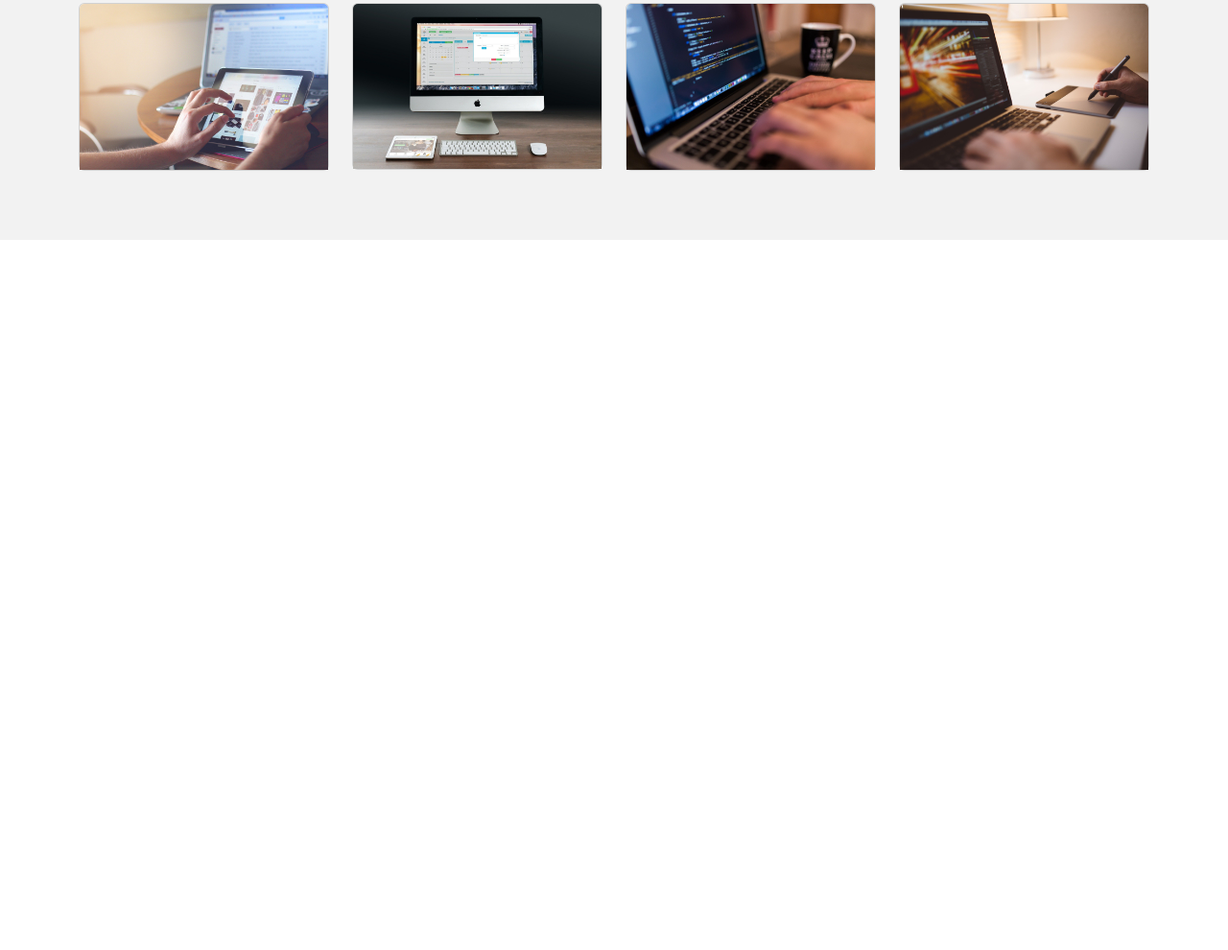
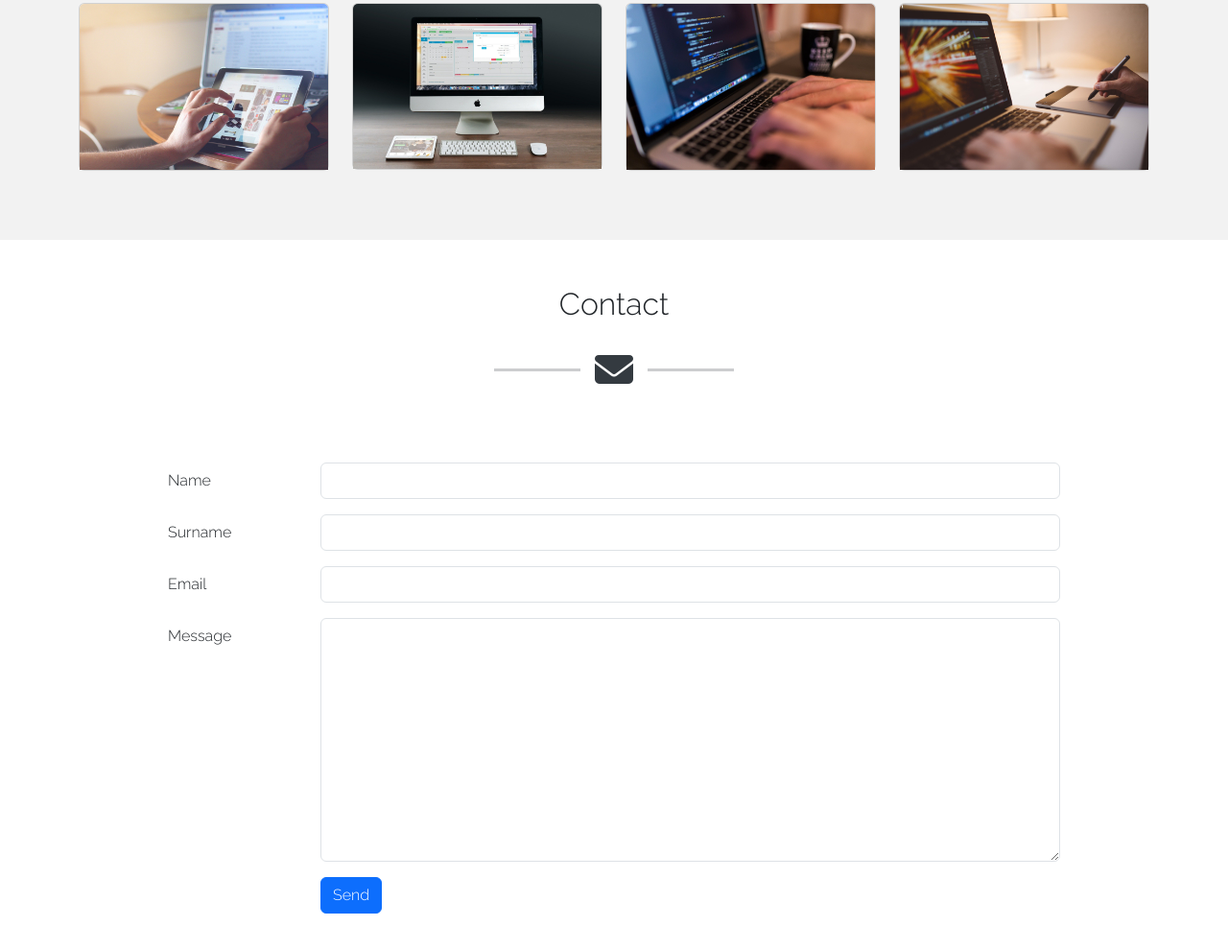
Before and after one commit to hbilgil/responsive-multipage-site-with-bootstrap, a plain HTML site: page index.html in a window 1280 px wide. Shown: the part 2724-3714 px from the top of the page at 96% size. Before the commit the page ends 2974 px from the top, so only its background shows below. Drawn offline with nearby package versions, Linux system fonts and the light colour scheme.

Commit message:
Edit index.html to add contact section

```diff
--- a/index.html
+++ b/index.html
@@ -282,5 +282,45 @@
         </div>
       </div>
     </section>
+
+    <!--!CONTACT section-->
+    <section class="p-5 text-center">
+      <div class="container">
+        <h2 class="mb-5 font-weight-bold">Contact</h2>
+        <hr class="seperator"/><i class="fa-solid fa-envelope white-i"></i>
+        <form class="col-md-10 text-start m-auto">
+          <div class="row mb-3">
+            <label for="inputText3" class="col-sm-2 col-form-label">Name</label>
+            <div class="col-sm-10">
+              <input type="text" class="form-control" id="inputName3">
+            </div>
+          </div>
+          <div class="row mb-3">
+            <label for="inputText3" class="col-sm-2 col-form-label">Surname</label>
+            <div class="col-sm-10">
+              <input type="text" class="form-control" id="inputName3">
+            </div>
+          </div>
+          <div class="row mb-3">
+            <label for="inputEmail3" class="col-sm-2 col-form-label">Email</label>
+            <div class="col-sm-10">
+              <input type="email" class="form-control" id="inputEmail3">
+            </div>
+          </div>
+          <div class="row mb-3">
+            <label for="inputMessage3" class="col-sm-2 col-form-label">Message</label>
+            <div class="col-sm-10">
+              <textarea name="message" id="" cols="30" rows="10" class="form-control"></textarea>
+            </div>
+          </div>
+          <div class="row mb-3">
+            <label for="" class="col-sm-2 col-form-label"></label>
+            <div class="col-sm-10">
+              <button type="submit" class="btn btn-primary">Send</button>
+            </div>
+          </div>
+        </form>
+      </div>
+    </section>
   </body>
 </html>
```
